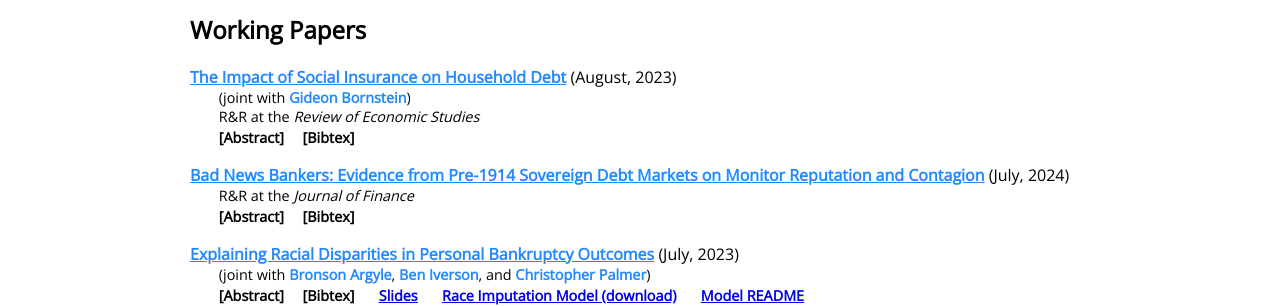
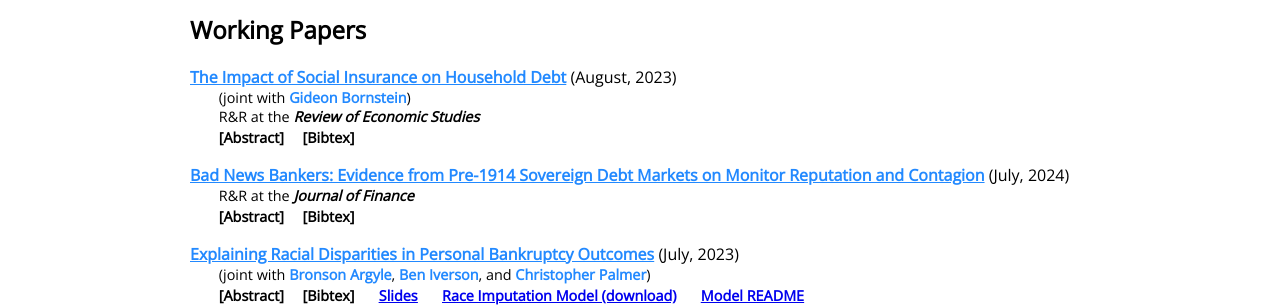
Before and after one commit to sashaindarte/sashaindarte.github.io, a Jekyll site: the page built from research/index.html, in a window 1280 px wide. Shown: the part 395-702 px from the top of the page. Built offline with Jekyll 4.4.1, drawn with Linux system fonts in a browser that asks for light colours.

Commit message:
fix bold

```diff
--- a/research/index.html
+++ b/research/index.html
@@ -132,7 +132,7 @@ title: Sasha Indarte - Research
 			<p style="padding-left:2em;padding-bottom:0em;margin-top:0em;margin-bottom:0em;font-size:0.9em;">
 				(joint with <a href="http://www.gideon-bornstein.com/home">Gideon Bornstein</a>)
 				<br>
-				R&R at the <i><b></b>Review of Economic Studies</b></i>
+				R&R at the <i><b>Review of Economic Studies</b></i>
 			</p>
 
 			<label for="toggle3a" class="toggle-header" style="font-size:0.9em;">&emsp;&emsp;[Abstract]</label>
@@ -170,7 +170,7 @@ title: Sasha Indarte - Research
 			</p>
 
 			<p style="padding-left:2em;padding-bottom:0em;margin-top:0em;margin-bottom:0em;font-size:0.9em;">
-				R&R at the <i><b></b>Journal of Finance</b></i>
+				R&R at the <i><b>Journal of Finance</b></i>
 			</p>
 
 			<label for="toggle5a" class="toggle-header" style="font-size:0.9em;">&emsp;&emsp;[Abstract]</label>
```
